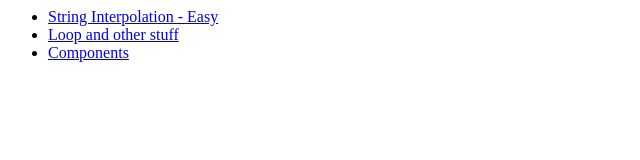
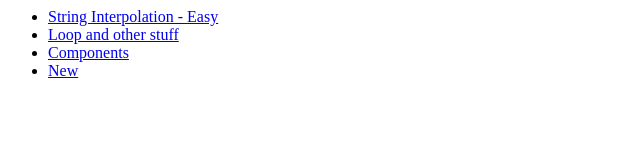
Before and after one commit to zitamaryenriquez/vue_test, a plain HTML site: page index.html in a window 1280 px wide. Shown: the full height of the page, 0-640 px from the left. Drawn offline with Linux system fonts and the light colour scheme.

Commit message:
Added a new line or list item.

```diff
--- a/index.html
+++ b/index.html
@@ -6,5 +6,6 @@
         <li><a href="example1.html">String Interpolation - Easy</a></li>
         <li><a href="example2.html">Loop and other stuff</a></li>
         <li><a href="example3.html">Components</a></li>
+        <li><a href="#">New</a></li>
     </ul>
 </body>
```
